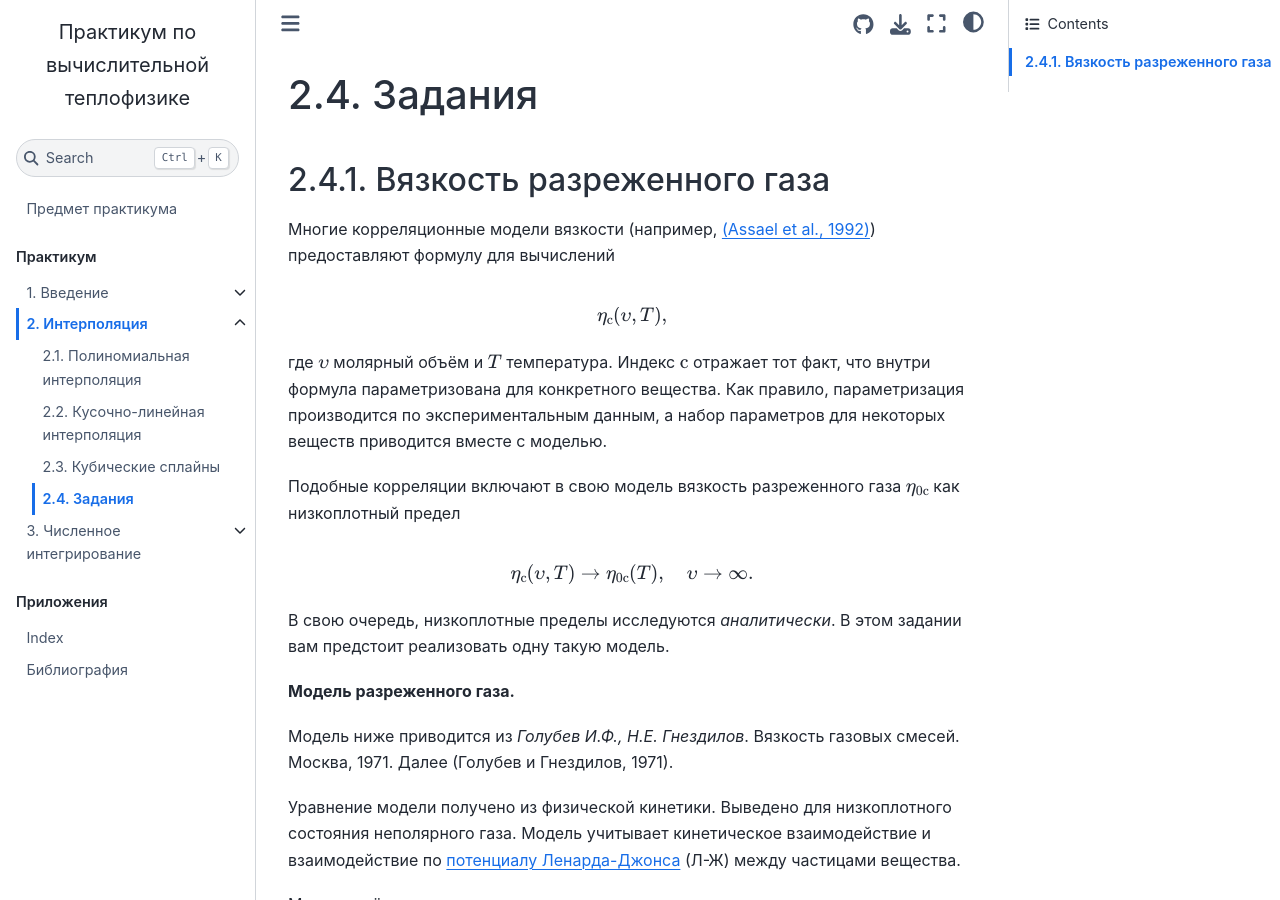
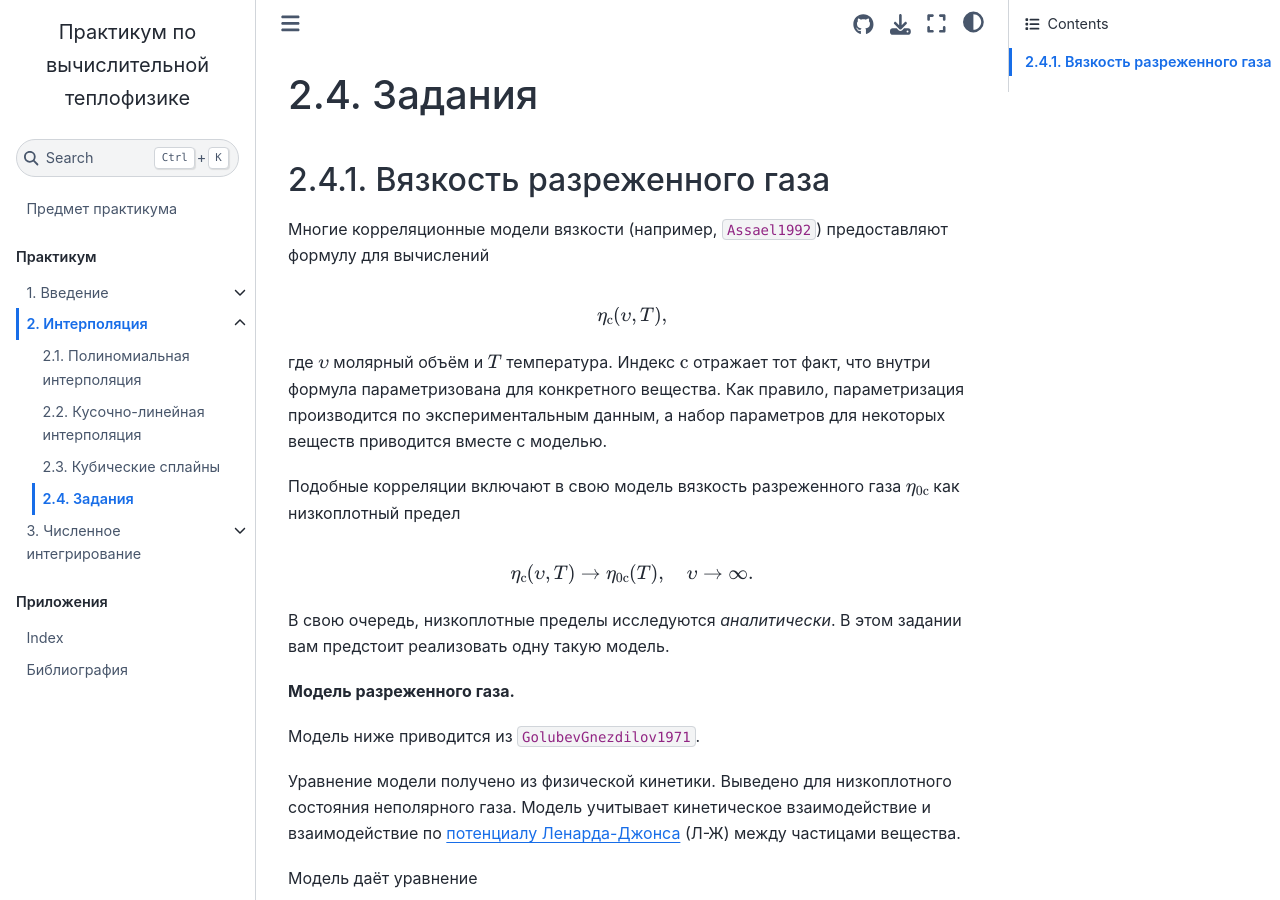
Before and after one commit to stepanzh/computational_thermodynamics, a Jupyter Book: the page built from book/interpolation/ex.md, in a window 1280 px wide and 900 px high. Built offline with Jupyter Book 1.0.4 settings and Sphinx 7.4.7 and the Sphinx Book theme 1.1.4, drawn with Linux system fonts in a browser that asks for light colours; cross-references to code outside the pages are shown as plain code.

Commit message:
Add citations

````diff
--- a/book/interpolation/ex.md
+++ b/book/interpolation/ex.md
@@ -25,7 +25,7 @@ include("interpolation.jl")
 
 %%% bib
 
-Многие корреляционные модели вязкости (например, [(Assael et al., 1992)](https://link.springer.com/article/10.1007/BF00504436)) предоставляют формулу для вычислений
+Многие корреляционные модели вязкости (например, {cite}`Assael1992`) предоставляют формулу для вычислений
 
 ```{math}
 \eta_{\text{c}}(\upsilon, T),
@@ -45,7 +45,7 @@ include("interpolation.jl")
 
 %%% bib
 
-Модель ниже приводится из *Голубев И.Ф., Н.Е. Гнездилов*. Вязкость газовых смесей. Москва, 1971. Далее (Голубев и Гнездилов, 1971).
+Модель ниже приводится из {cite}`GolubevGnezdilov1971`.
 
 Уравнение модели получено из физической кинетики. Выведено для низкоплотного состояния неполярного газа. Модель учитывает кинетическое взаимодействие и взаимодействие по [потенциалу Ленарда-Джонса](https://en.wikipedia.org/wiki/Lennard-Jones_potential) (Л-Ж) между частицами вещества.
 
````
Also changed, not shown: book/interpolation/cubic_spline.md (+1 -1 lines), book/interpolation/pwlinear.md (+1 -1 lines).
